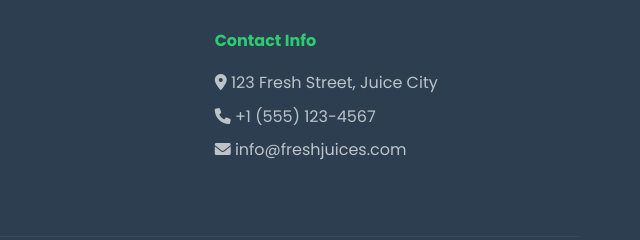
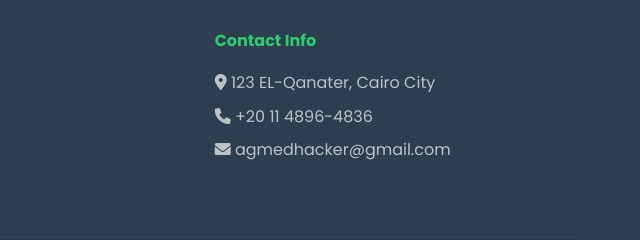
Before and after one commit to Shaml00l/juice-shop, a plain HTML site: page index.html in a window 1280 px wide. Shown: the part 3258-3498 px from the top of the page, 640-1280 px from the left. Drawn offline with Linux system fonts and the light colour scheme.

Commit message:
Update index.html

```diff
--- a/index.html
+++ b/index.html
@@ -271,9 +271,9 @@
                 </div>
                 <div class="footer-section">
                     <h4>Contact Info</h4>
-                    <p><i class="fas fa-map-marker-alt"></i> 123 Fresh Street, Juice City</p>
-                    <p><i class="fas fa-phone"></i> +1 (555) 123-4567</p>
-                    <p><i class="fas fa-envelope"></i> info@freshjuices.com</p>
+                    <p><i class="fas fa-map-marker-alt"></i> 123 EL-Qanater, Cairo City</p>
+                    <p><i class="fas fa-phone"></i> +20 11 4896-4836</p>
+                    <p><i class="fas fa-envelope"></i> agmedhacker@gmail.com</p>
                 </div>
             </div>
             <div class="footer-bottom">
```
